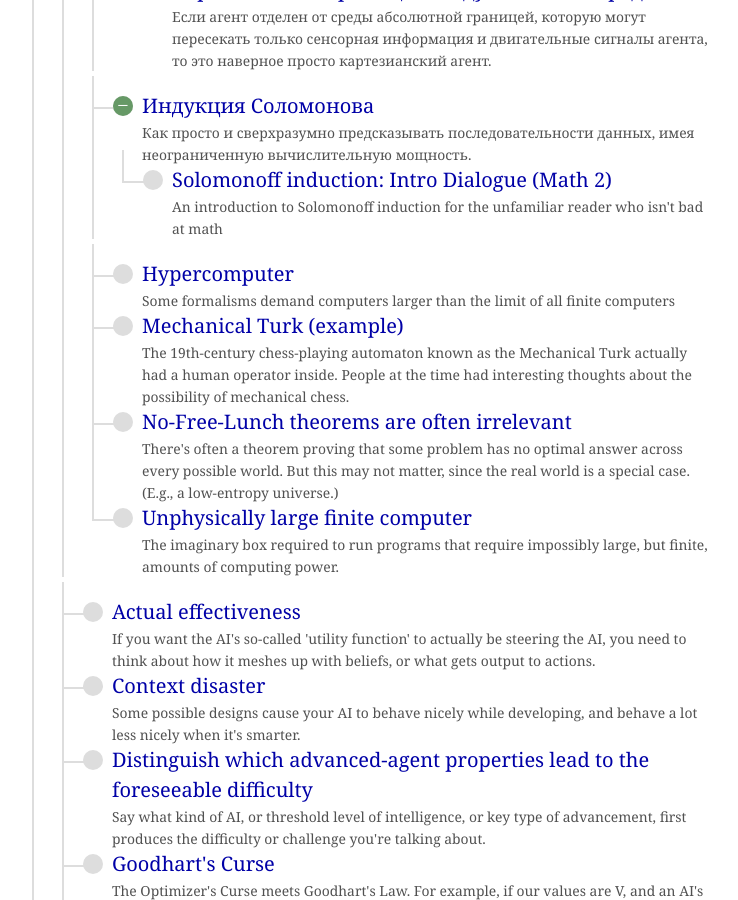
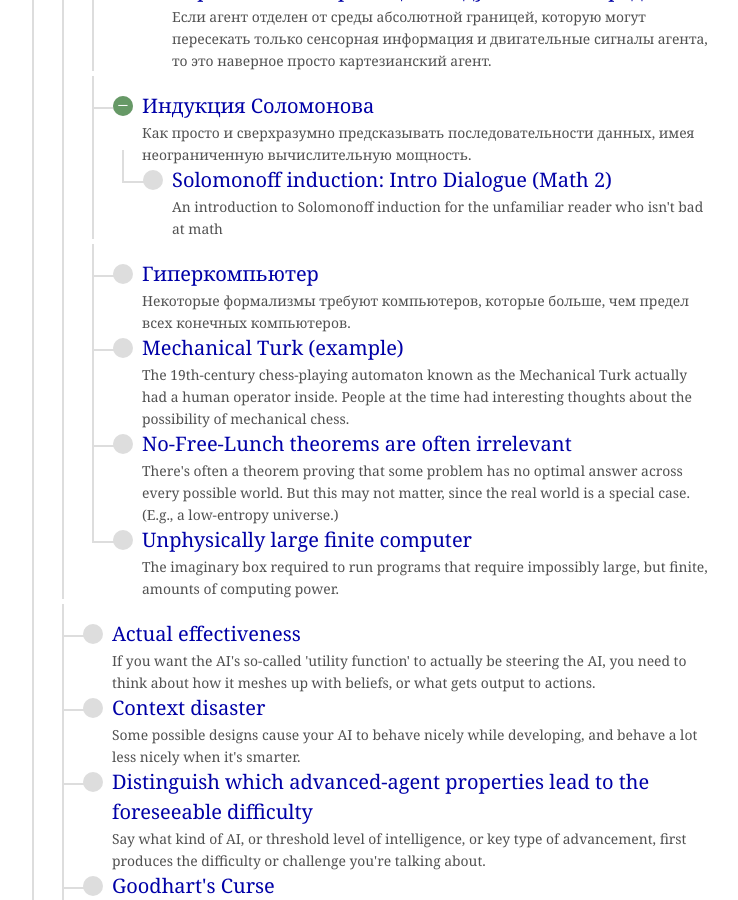
Before and after one commit to Arbital-RU/arbital-ru.github.io, a Jekyll site: the page built from explore/ai_alignment.md, in a window 1280 px wide and 900 px high, scrolled down 1345 px. Shown: the whole window, without its empty margins (286-1024 px from the left). Built offline with Jekyll 4.4.1, drawn with Linux system fonts in a browser that asks for light colours; some of the changed text lies outside the part shown.

```diff
--- a/_data/p.yaml
+++ b/_data/p.yaml
@@ -33,7 +33,7 @@
 
 - {id: "1hh", title: "Solomonoff induction: Intro Dialogue (Math 2)", description: "An introduction to Solomonoff induction for the unfamiliar reader who isn't bad at math", domains: "AI"}
 
-- {id: "hypercomputer", title: "Hypercomputer", description: "Some formalisms demand computers larger than the limit of all finite computers", domains: "AI"}
+- {id: "hypercomputer", title: "Hypercomputer", description: "Some formalisms demand computers larger than the limit of all finite computers", domains: "AI", translated: true, ru_description: "Некоторые формализмы требуют компьютеров, которые больше, чем предел всех конечных компьютеров."}
 
 - {id: "mechanical_turk", title: "Mechanical Turk (example)", description: "The 19th-century chess-playing automaton known as the Mechanical Turk actually had a human operator inside. People at the time had interesting thoughts about the possibility of mechanical chess.", domains: "AI"}
 
```
Also changed, not shown: _posts/2024-05-27-hypercomputer.md (added, +17 -0 lines).
